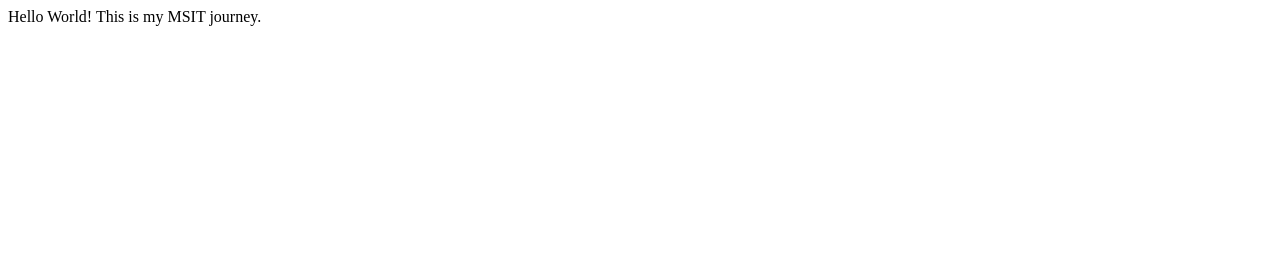
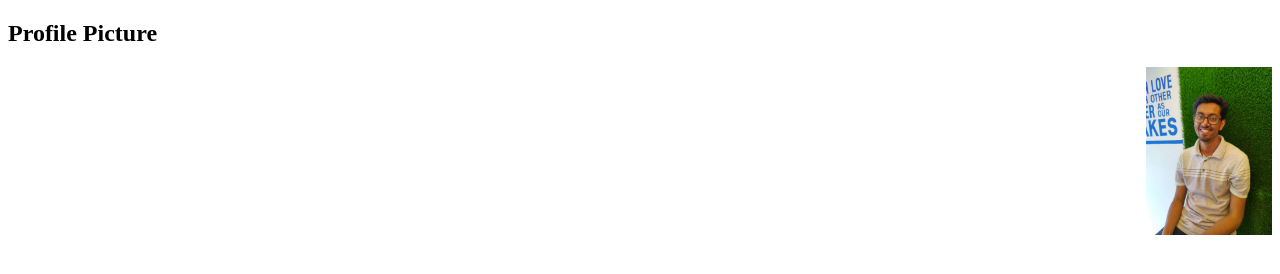
Before and after one commit to sourabh-swargam/Software_App_Development_2019501028, a plain HTML site: page Day 3/HTML/site.html in a window 1280 px wide. Drawn offline with Linux system fonts and the light colour scheme; files whose address does not match are found by name.

Commit message:
added an image

```diff
--- a/Day 3/HTML/site.html
+++ b/Day 3/HTML/site.html
@@ -4,6 +4,7 @@
 		<title>Sourabh's - MSIT Journey</title>
 	</head>
 	<body>
-		Hello World! This is my MSIT journey.
+		<h2>Profile Picture</h2>
+		<img src = 'C:\Users\sourabh\Desktop\MSIT\SAD\Software_App_Development_2019501028\Day 3\Images\sample.jpeg', align="right" width = 10%>
 	</body>
 </html>
```
Also changed, not shown: Day 3/Images/sample.jpeg (added).
